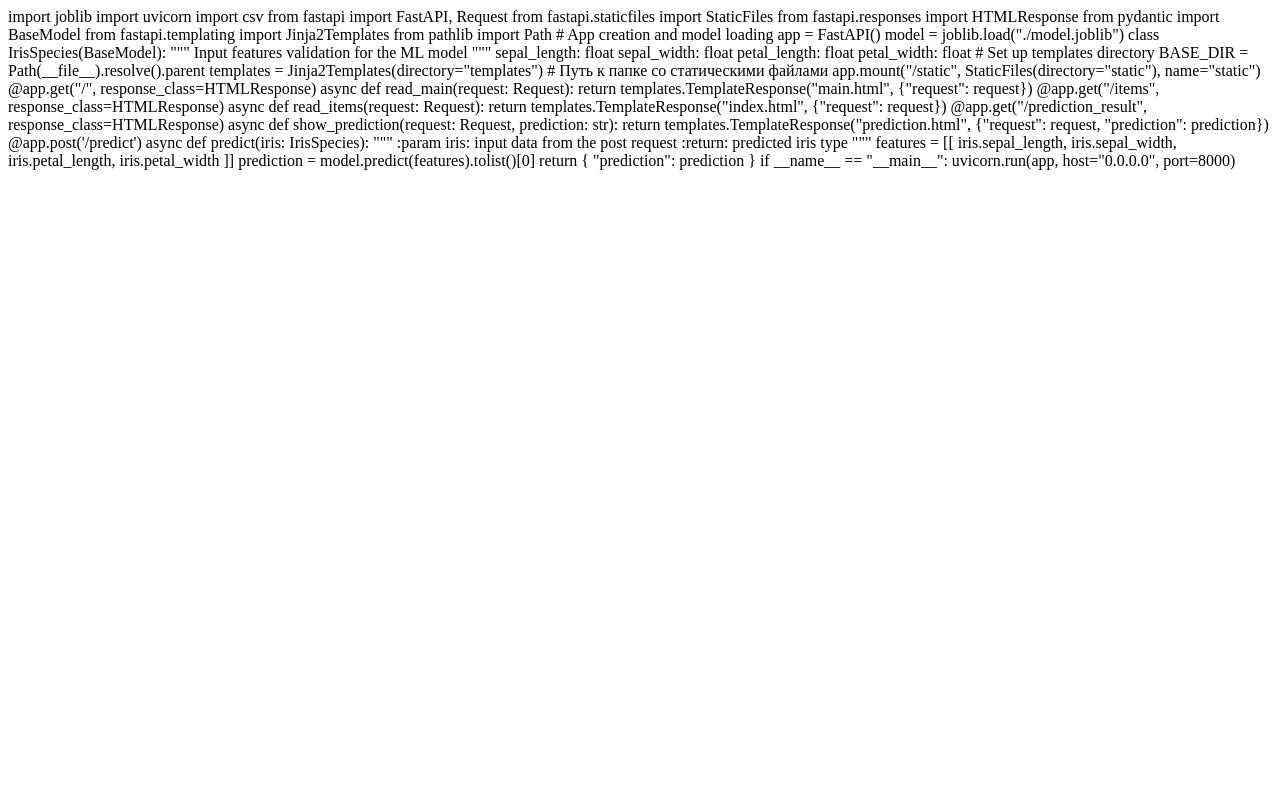
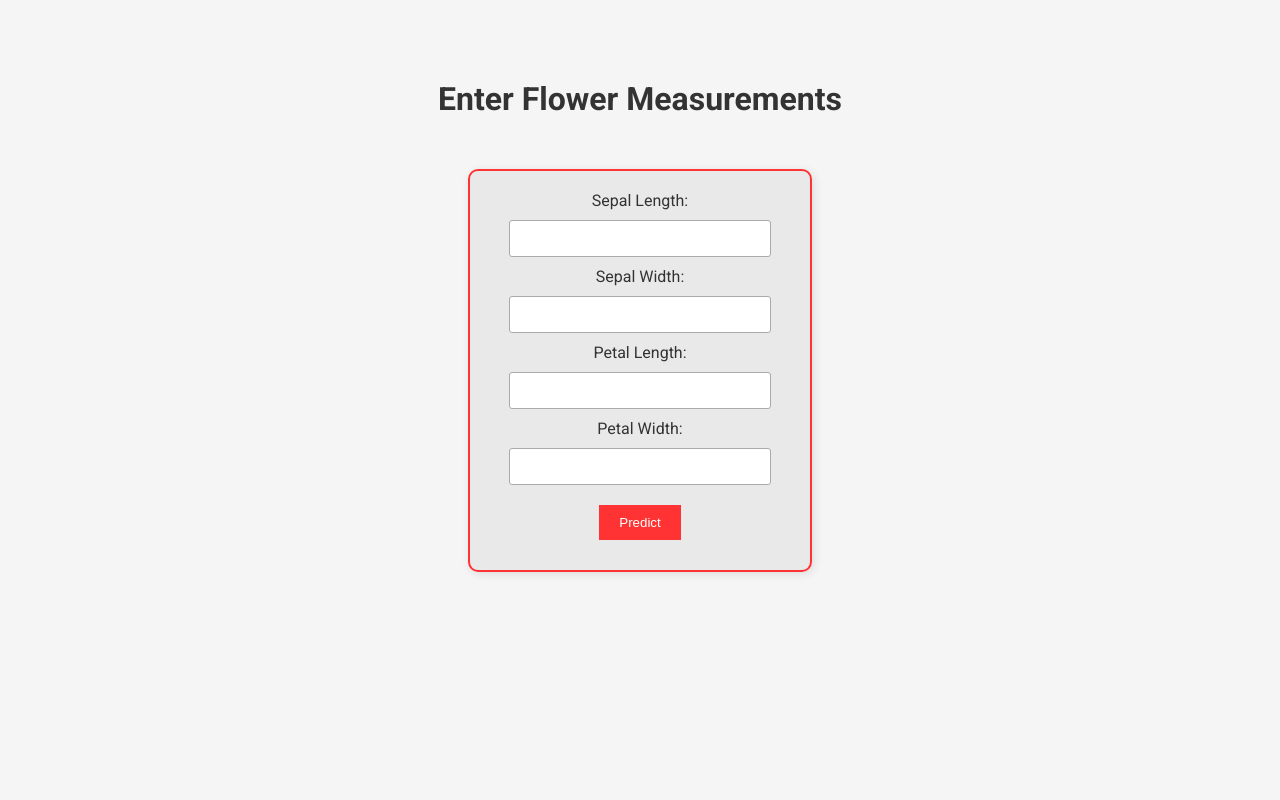
Before and after one commit to K-s2/EEST_hack_tractor_forecasting_website, a FastAPI app: page /items in a window 1280 px wide. Run offline with FastAPI, Linux system fonts and the light colour scheme; parts of the project's set-up code (start-up, migrations or seed data) failed here and were passed over.

Commit message:
Update index.html

```diff
--- a/templates/index.html
+++ b/templates/index.html
@@ -1,61 +1,104 @@
-import joblib
-import uvicorn
-import csv
-from fastapi import FastAPI, Request
-from fastapi.staticfiles import StaticFiles
-from fastapi.responses import HTMLResponse
-from pydantic import BaseModel
-from fastapi.templating import Jinja2Templates
-from pathlib import Path
+<!DOCTYPE html>
+<html lang="en">
+<head>
+    <meta charset="UTF-8">
+    <meta http-equiv="X-UA-Compatible" content="IE=edge">
+    <meta name="viewport" content="width=device-width, initial-scale=1.0">
+    <title>Flower Species Prediction</title>
+    <link rel="preconnect" href="https://fonts.gstatic.com">
+    <link href="https://fonts.googleapis.com/css2?family=Roboto:wght@400;700&display=swap" rel="stylesheet">
+    <style>
+        body {
+            margin: 0;
+            padding: 0;
+            font-family: 'Roboto', sans-serif;
+            background-color: #f5f5f5;
+            text-align: center;
+            margin-top: 50px;
+            color: #333;
+        }
+        h1 {
+            color: #333; /* Change the color from green to black */
+            padding: 30px 0;
+        }
+        form {
+            margin: 20px auto;
+        }
+        input[type="text"] {
+            display: block;
+            width: 80%;
+            padding: 10px;
+            margin: 10px auto;
+            border: 1px solid #AAA;
+            border-radius: 3px;
+        }
+        input[type="submit"] {
+            display: block;
+            padding: 10px 20px;
+            margin: 10px auto;
+            background-color: #FF3333; /* Change the color from green to light red */
+            border: none;
+            color: #FFF;
+            cursor: pointer;
+            transition: background-color 0.3s ease;
+        }
+        input[type="submit"]:hover {
+            background-color: #D12D2D; /* Darker shade of light red */
+        }
+        .predict-box {
+            display: flex;
+            flex-direction: column;
+            justify-content: center;
+            align-items: center;
+            width: 300px;
+            margin: 0 auto;
+            background-color: rgba(0, 0, 0, 0.05); /* Change color from light red to very light black */
+            box-shadow: 2px 2px 10px rgba(0, 0, 0, 0.1);
+            border: 2px solid #FF3333;
+            padding: 20px;
+            border-radius: 10px;
+        }
+    </style>
+</head>
+<body>
+    <h1>Enter Flower Measurements</h1>
+    <form id="predictForm" onsubmit="event.preventDefault(); submitData()">
+        <div class="predict-box">
+            <label for="sepal_length">Sepal Length:</label>
+            <input type="text" name="sepal_length" id="sepal_length">
 
-# App creation and model loading
-app = FastAPI()
-model = joblib.load("./model.joblib")
+            <label for="sepal_width">Sepal Width:</label>
+            <input type="text" name="sepal_width" id="sepal_width">
 
-class IrisSpecies(BaseModel):
-    """
-    Input features validation for the ML model
-    """
-    sepal_length: float
-    sepal_width: float
-    petal_length: float
-    petal_width: float
+            <label for="petal_length">Petal Length:</label>
+            <input type="text" name="petal_length" id="petal_length">
 
-# Set up templates directory
-BASE_DIR = Path(__file__).resolve().parent
-templates = Jinja2Templates(directory="templates")
+            <label for="petal_width">Petal Width:</label>
+            <input type="text" name="petal_width" id="petal_width">
 
-# Путь к папке со статическими файлами
-app.mount("/static", StaticFiles(directory="static"), name="static")
+            <input type="submit" value="Predict">
+        </div>
+    </form>
+    <script>
+        async function submitData() {
+            const formData = {
+                sepal_length: parseFloat(document.getElementById('sepal_length').value),
+                sepal_width: parseFloat(document.getElementById('sepal_width').value),
+                petal_length: parseFloat(document.getElementById('petal_length').value),
+                petal_width: parseFloat(document.getElementById('petal_width').value)
+            };
 
-@app.get("/", response_class=HTMLResponse)
-async def read_main(request: Request):
-    return templates.TemplateResponse("main.html", {"request": request})
+            const response = await fetch('/predict', {
+                method: 'POST',
+                headers: {
+                    'Content-Type': 'application/json'
+                },
+                body: JSON.stringify(formData)
+            });
 
-@app.get("/items", response_class=HTMLResponse)
-async def read_items(request: Request):
-    return templates.TemplateResponse("index.html", {"request": request})
-
-@app.get("/prediction_result", response_class=HTMLResponse)
-async def show_prediction(request: Request, prediction: str):
-    return templates.TemplateResponse("prediction.html", {"request": request, "prediction": prediction})
-
-@app.post('/predict')
-async def predict(iris: IrisSpecies):
-    """
-    :param iris: input data from the post request
-    :return: predicted iris type
-    """
-    features = [[
-        iris.sepal_length,
-        iris.sepal_width,
-        iris.petal_length,
-        iris.petal_width
-    ]]
-    prediction = model.predict(features).tolist()[0]
-    return {
-        "prediction": prediction
-    }
-
-if __name__ == "__main__":
-    uvicorn.run(app, host="0.0.0.0", port=8000)
+            const data = await response.json();
+            window.location.href = "/prediction_result?prediction=" + data.prediction;
+        }
+    </script>
+</body>
+</html>
```
